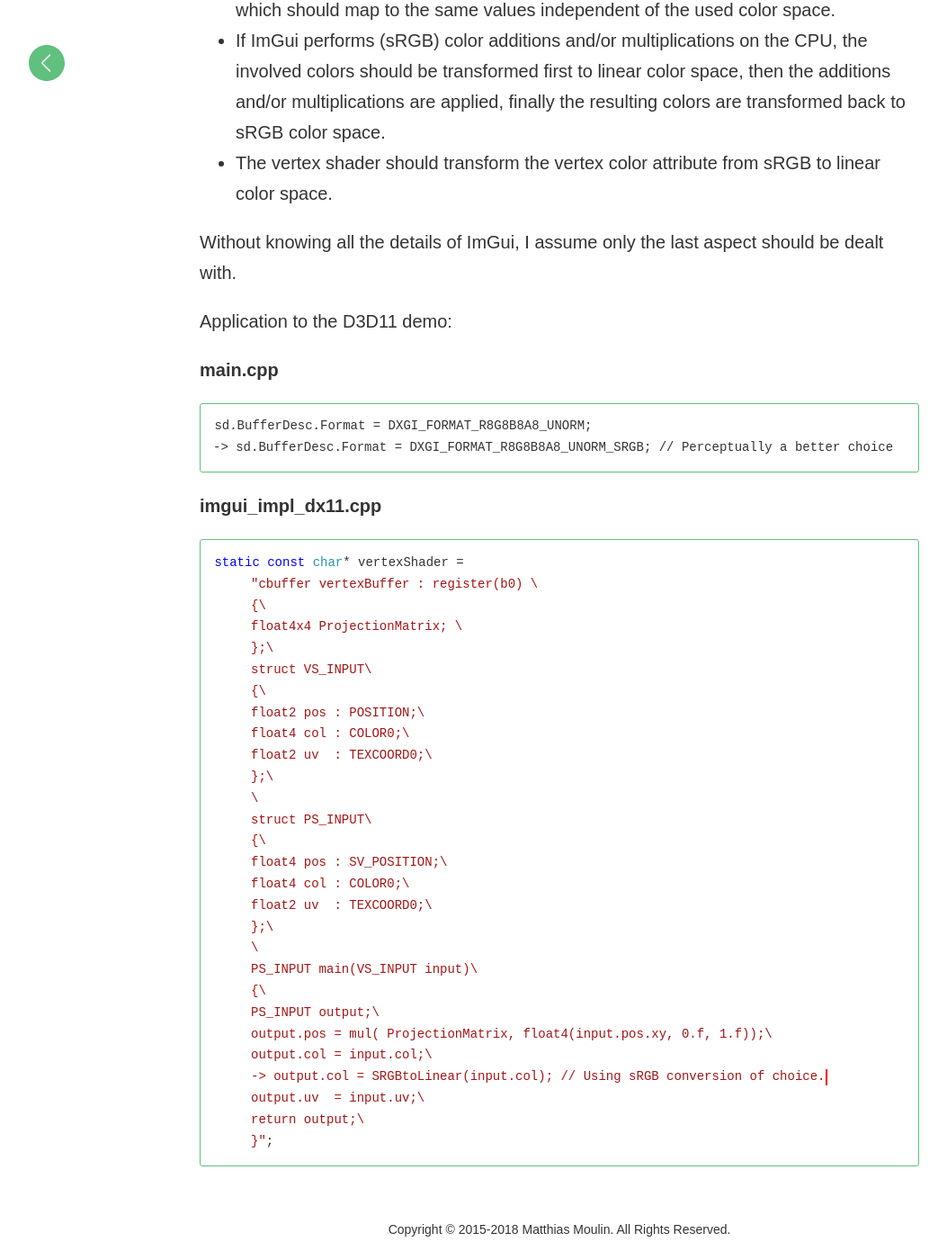
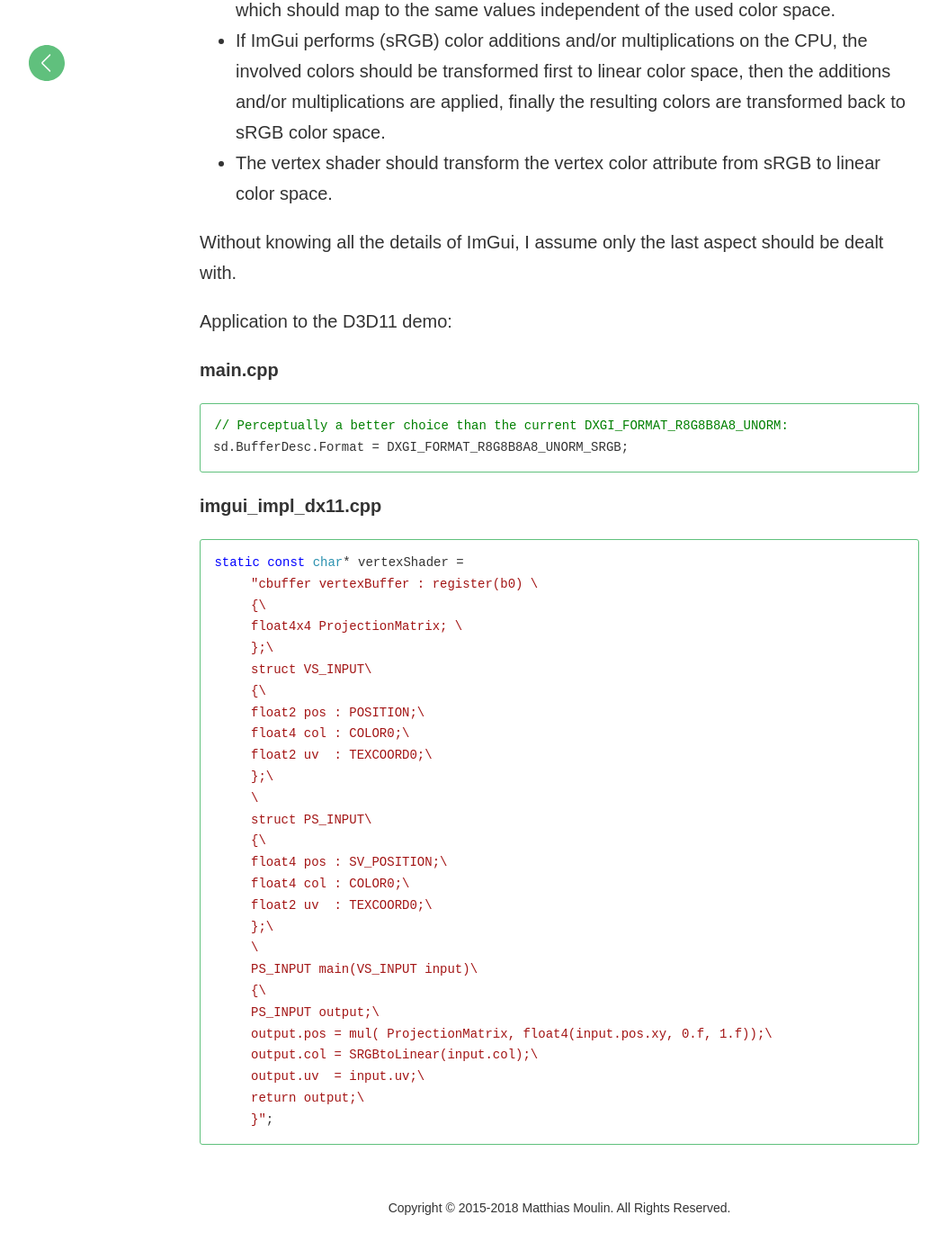
Before and after one commit to matt77hias/Blog, a Jekyll site: the page built from _posts/2018-07-01-linear-gamma-and-sRGB-color-spaces.md, in a window 1280 px wide and 1400 px high, scrolled down 3821 px. Shown: the whole window at 90% size, without its empty margins (18-1071 px from the left). Built offline with Jekyll 4.4.1, drawn with Linux system fonts in a browser that asks for light colours; formulas are drawn with MathJax 3; comment, search, counter and statistics services are not loaded; after the commit the page ends 5197 px from its top, so only the background shows below that.

Commit message:
Update 2018-07-01-linear-gamma-and-sRGB-color-spaces.md

````diff
--- a/_posts/2018-07-01-linear-gamma-and-sRGB-color-spaces.md
+++ b/_posts/2018-07-01-linear-gamma-and-sRGB-color-spaces.md
@@ -60,9 +60,9 @@ Without knowing all the details of ImGui, I assume only the last aspect should b
 Application to the D3D11 demo:
 
 **main.cpp**
-```
-sd.BufferDesc.Format = DXGI_FORMAT_R8G8B8A8_UNORM;
--> sd.BufferDesc.Format = DXGI_FORMAT_R8G8B8A8_UNORM_SRGB; // Perceptually a better choice
+```c++
+// Perceptually a better choice than the current DXGI_FORMAT_R8G8B8A8_UNORM:
+sd.BufferDesc.Format = DXGI_FORMAT_R8G8B8A8_UNORM_SRGB;
 ```
 
 **imgui_impl_dx11.cpp**
@@ -91,8 +91,7 @@ static const char* vertexShader =
      {\
      PS_INPUT output;\
      output.pos = mul( ProjectionMatrix, float4(input.pos.xy, 0.f, 1.f));\
-     output.col = input.col;\
-     -> output.col = SRGBtoLinear(input.col); // Using sRGB conversion of choice.
+     output.col = SRGBtoLinear(input.col);\
      output.uv  = input.uv;\
      return output;\
      }";
````
